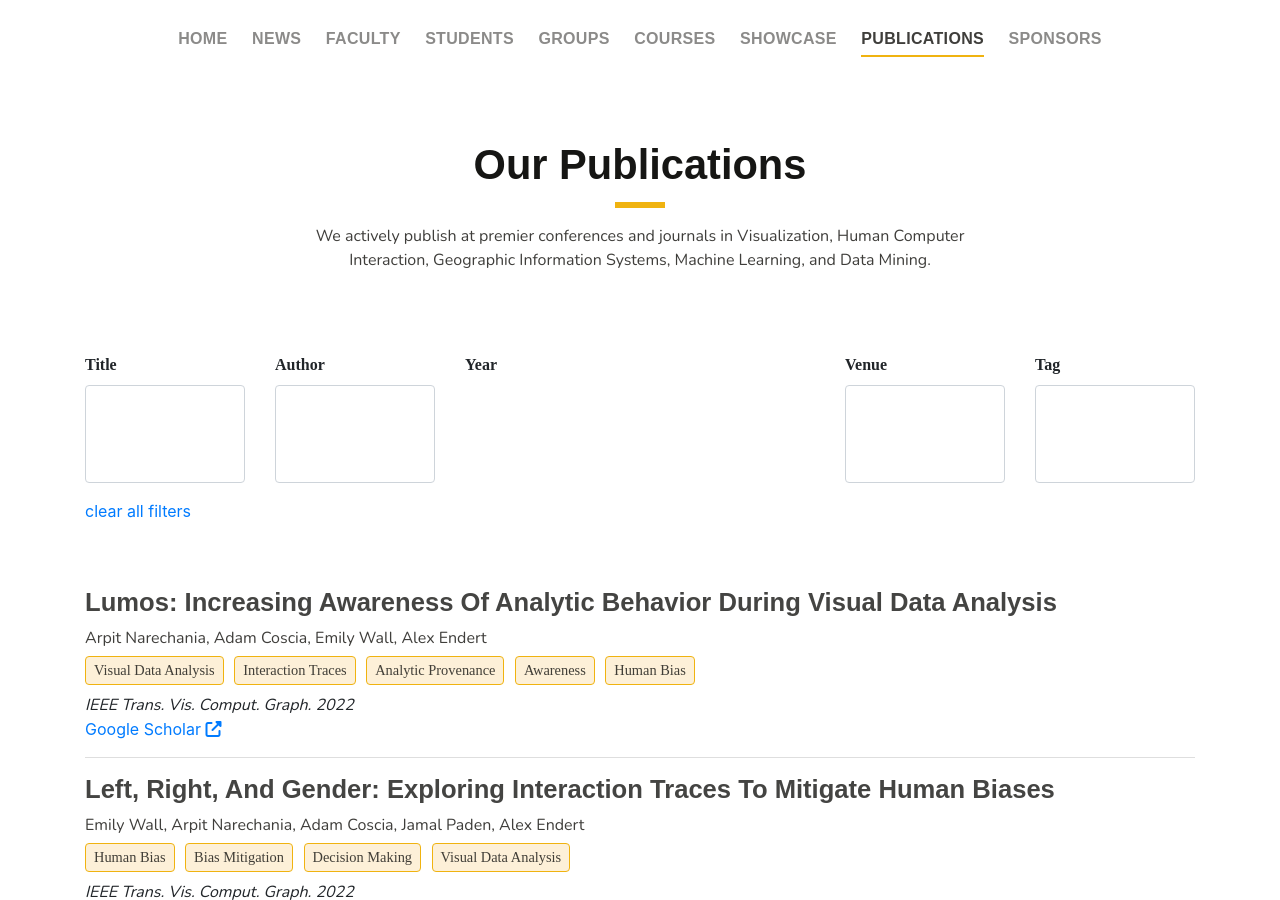
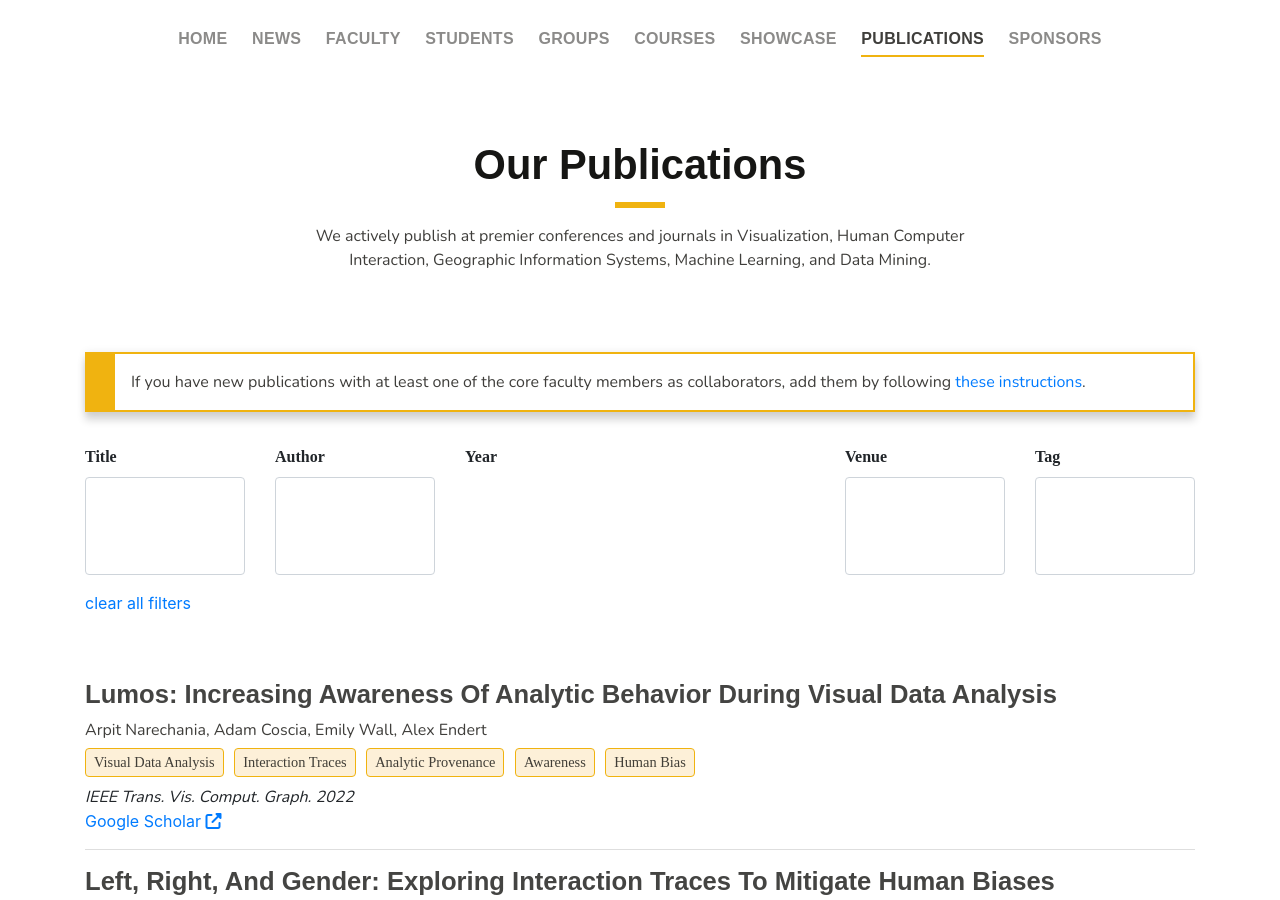
Before and after one commit to gtvis/gtvis.github.io, a Jekyll site: the page built from publications.markdown, in a window 1280 px wide and 900 px high. Built offline with Jekyll 4.4.1, drawn with Linux system fonts in a browser that asks for light colours; nearby versions of some CDN libraries; some web fonts are replaced; library files that are not in the unit come from our copies.

Commit message:
add banners guiding users to add/modify website content

```diff
--- a/assets/css/students.css
+++ b/assets/css/students.css
@@ -49,29 +49,6 @@
     line-height: 2em;
 }
 
-#banner {
-    padding: 16px;
-    padding-bottom: 10px;
-
-    background-color: white;
-
-    border: 2px solid #F0B310;
-    border-left: 30px solid #F0B310;
-
-    margin-top: 30px;
-
-    box-shadow: 0px 8px 8px rgba(0, 0, 0, 0.16), 0px 0px 8px rgba(0, 0, 0, 0.08);
-}
-
-#banner p {
-    font-family: Nunito;
-    font-style: normal;
-    font-weight: normal;
-    font-size: 1em;
-    line-height: 27px;
-    color: #3F3E3B;
-}
-
 @media screen and (max-width: 1000px) {
     .filter a {
         font-size: 0.8em !important;
--- a/assets/css/styles.css
+++ b/assets/css/styles.css
@@ -60,6 +60,28 @@ h3 {
     text-transform: capitalize;
 }
 
+.banner {
+    width: 100%;
+    padding: 16px;
+    /* padding-bottom: 10px; */
+    background-color: white;
+    border: 2px solid #F0B310;
+    border-left: 30px solid #F0B310;
+    /* margin-top: 30px; */
+    box-shadow: 0px 8px 8px rgba(0, 0, 0, 0.16), 0px 0px 8px rgba(0, 0, 0, 0.08);
+}
+
+.banner p {
+    text-align: left !important;
+    font-family: Nunito;
+    font-style: normal;
+    font-weight: normal;
+    font-size: 1em;
+    line-height: 1.5em;
+    margin-bottom: 0;
+    color: #3F3E3B;
+}
+
 @media screen and (max-width: 1000px) {
     body {
         font-size: 16px;
--- a/news.markdown
+++ b/news.markdown
@@ -6,6 +6,12 @@ title: Our News and Events
 headtitle: News and Events | Georgia Tech Visualization Lab
 permalink: /news/
 ---
+<div class="banner">
+    <p>
+        If you have news items to publish, add them by following <a target="_blank" href="https://github.com/gtvis/gtvis.github.io">these instructions</a>.
+    </p>
+</div>
+<div class="vspace-md-fixed"></div>
 <div id="news" class="mob-hide row">
     <div class="col-lg-6">
         {% assign sorted-news = site.data.news | sort: '_date' | reverse %}
--- a/publications.markdown
+++ b/publications.markdown
@@ -6,6 +6,12 @@ title: Our Publications
 headtitle: Publications | Georgia Tech Visualization Lab
 permalink: /publications/
 ---
+<div class="banner">
+    <p>
+        If you have new publications with at least one of the core faculty members as collaborators, add them by following <a target="_blank" href="https://github.com/gtvis/gtvis.github.io">these instructions</a>.
+    </p>
+</div>
+<div class="vspace-md-fixed"></div>
 <form class="form">
     <div class="row">
         <div class="col-lg-2 col-md-6 col-sm-6 mb-2">
```
Also changed, not shown: students.markdown (+6 -11 lines).
